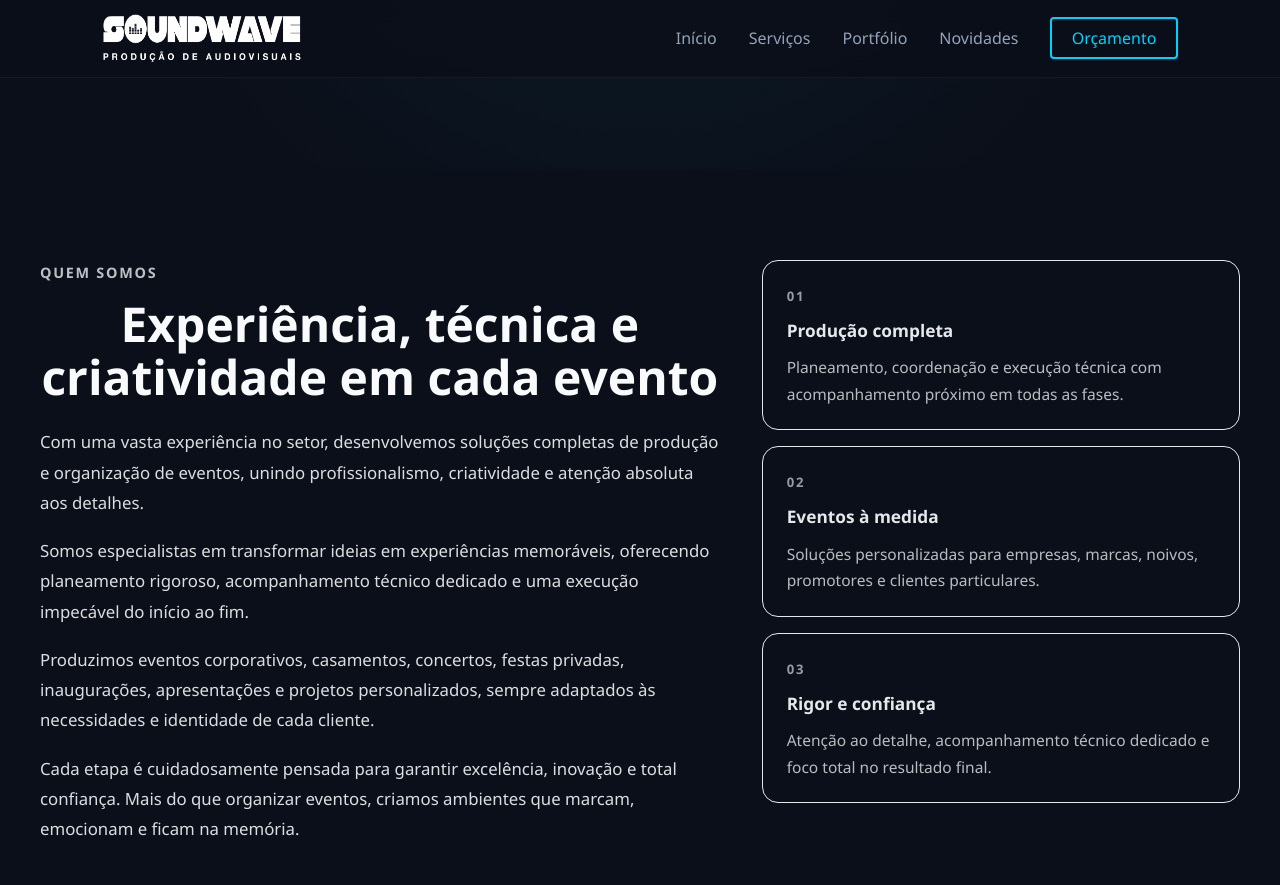
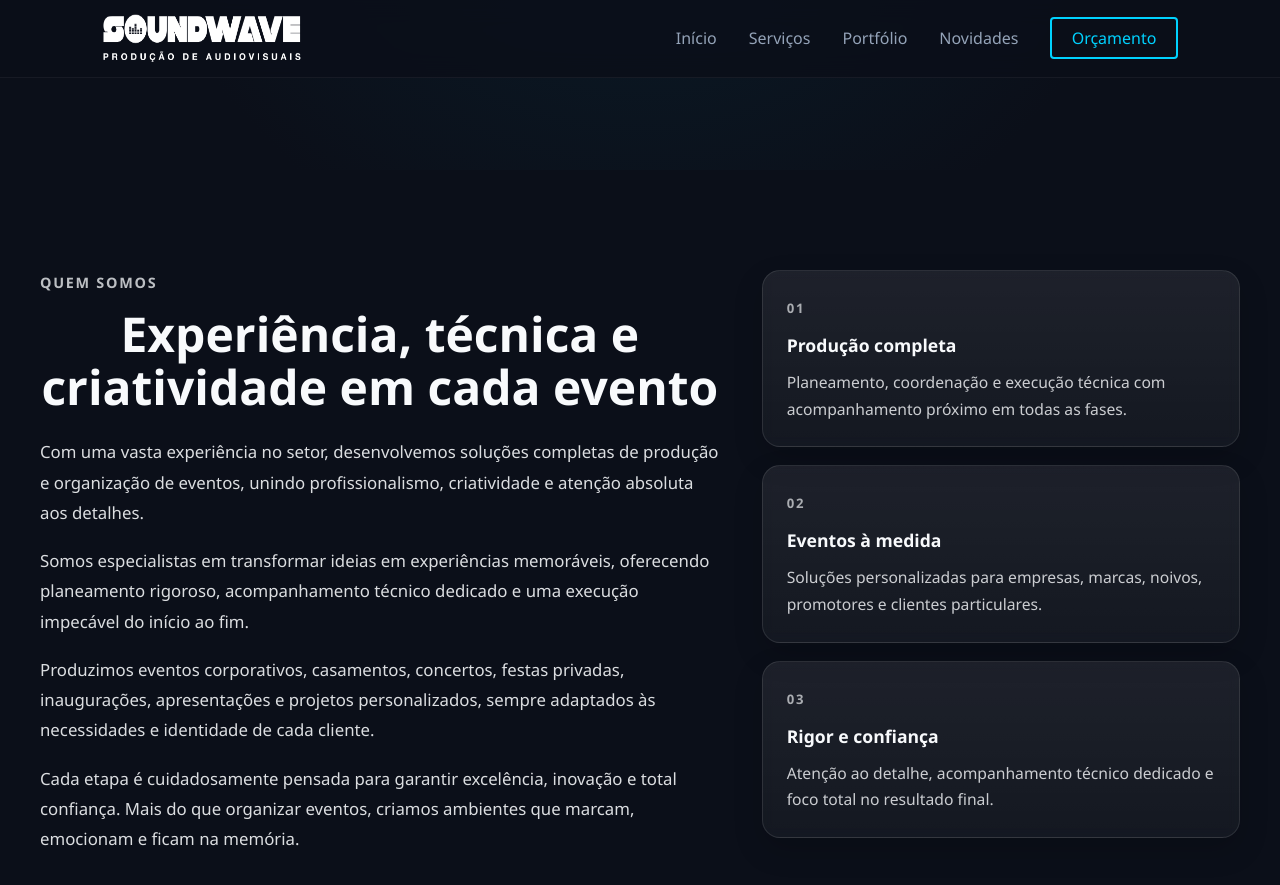
Before and after one commit to jaarego/jaarego.github.io, a Jekyll site: the page built from README.md, in a window 1280 px wide and 900 px high, scrolled down 718 px. Shown: the top 885 px of the window. Built offline with Jekyll 4.4.1, drawn with Linux system fonts in a browser that asks for light colours; our own code applies the rules of GitHub Pages for plain Markdown files.

Commit message:
quem somos-info

```diff
--- a/_sass/_info.scss
+++ b/_sass/_info.scss
@@ -1,20 +1,45 @@
+/* -------------------------------------------------
+   SECÇÃO "QUEM SOMOS"
+   Espaçamento exterior da secção.
+   Não forçamos um fundo novo para não quebrar
+   as cores já existentes no resto do site.
+------------------------------------------------- */
 .about-section {
-  padding: 90px 20px;
+  padding: 100px 20px;
+  color: inherit; /* Herda a cor base do texto do site */
+  background: transparent; /* Mantém a secção integrada no layout atual */
 }
 
+/* -------------------------------------------------
+   CONTENTOR PRINCIPAL
+   Centraliza o conteúdo e cria duas colunas:
+   - esquerda: texto institucional
+   - direita: cartões com destaques
+------------------------------------------------- */
 .about-container {
-  max-width: 1200px;
-  margin: 0 auto;
-  display: grid;
-  grid-template-columns: 1.35fr 0.95fr;
-  gap: 42px;
-  align-items: start;
+  max-width: 1200px; /* Largura máxima do conteúdo */
+  margin: 0 auto; /* Centra horizontalmente */
+  display: grid; /* Ativa o layout em grelha */
+  grid-template-columns: 1.35fr 0.95fr; /* Texto maior à esquerda, destaques à direita */
+  gap: 42px; /* Espaço entre as colunas */
+  align-items: start; /* Alinha tudo ao topo */
 }
 
+/* -------------------------------------------------
+   BLOCO DE TEXTO PRINCIPAL
+   Limita a largura para o texto respirar melhor
+   e ser mais confortável de ler.
+------------------------------------------------- */
 .about-content {
   max-width: 760px;
 }
 
+/* -------------------------------------------------
+   EYEBROW / PRÉ-TÍTULO
+   Pequeno rótulo acima do título principal.
+   Usa cor herdada para combinar com o site,
+   mas com opacidade menor para não competir.
+------------------------------------------------- */
 .about-eyebrow {
   display: inline-block;
   margin-bottom: 14px;
@@ -26,81 +51,132 @@
   opacity: 0.75;
 }
 
+/* -------------------------------------------------
+   TÍTULO PRINCIPAL DA SECÇÃO
+   Título responsivo com clamp para ajustar
+   entre mobile e desktop sem quebra brusca.
+------------------------------------------------- */
 .about-title {
   margin: 0 0 24px;
   font-size: clamp(2rem, 4vw, 3rem);
   line-height: 1.1;
   font-weight: 800;
-  color: inherit;
+  color: inherit; /* Mantém a mesma linguagem cromática do site */
 }
 
+/* -------------------------------------------------
+   PARÁGRAFOS DO TEXTO
+   Define leitura confortável e tom visual
+   ligeiramente mais suave do que o título.
+------------------------------------------------- */
 .about-text {
   margin: 0 0 18px;
   font-size: 1.05rem;
   line-height: 1.8;
   color: inherit;
-  opacity: 0.88;
+  opacity: 0.88; /* Suaviza o texto sem o apagar demasiado */
 }
 
+/* -------------------------------------------------
+   COLUNA DOS DESTAQUES
+   Empilha os cartões com espaçamento regular.
+------------------------------------------------- */
 .about-highlights {
   display: grid;
-  gap: 16px;
+  gap: 18px;
 }
 
+/* -------------------------------------------------
+   CARTÃO DE DESTAQUE
+   Aqui está a "mistura" que pediste:
+   - a secção geral continua transparente
+   - mas cada cartão mantém o efeito visual
+     rico da primeira versão
+   Isto devolve presença, volume e contraste.
+------------------------------------------------- */
 .highlight-card {
-  padding: 22px 24px;
-  border-radius: 16px;
-  border: 1px solid currentColor;
-  opacity: 0.92;
-  background: transparent;
+  padding: 24px;
+  background: linear-gradient(
+    180deg,
+    rgba(255, 255, 255, 0.08),
+    rgba(255, 255, 255, 0.04)
+  ); /* Fundo subtil com leve profundidade */
+  border: 1px solid rgba(255, 255, 255, 0.10); /* Borda suave */
+  border-radius: 18px; /* Cantos arredondados */
+  box-shadow: 0 12px 30px rgba(0, 0, 0, 0.16); /* Sombra discreta */
+  backdrop-filter: blur(6px); /* Efeito vidro suave */
+  -webkit-backdrop-filter: blur(6px); /* Suporte Safari */
 }
 
+/* -------------------------------------------------
+   NÚMERO DO CARTÃO
+   Ex.: 01, 02, 03
+   Dá ritmo e hierarquia visual aos destaques.
+------------------------------------------------- */
 .highlight-number {
   display: inline-block;
-  margin-bottom: 10px;
+  margin-bottom: 12px;
   font-size: 0.82rem;
   font-weight: 800;
   letter-spacing: 0.14em;
+  color: inherit;
   opacity: 0.65;
 }
 
+/* -------------------------------------------------
+   TÍTULO DE CADA CARTÃO
+   Elemento principal dentro da caixa.
+------------------------------------------------- */
 .highlight-card h3 {
   margin: 0 0 10px;
-  font-size: 1.08rem;
+  font-size: 1.1rem;
   font-weight: 700;
   color: inherit;
 }
 
+/* -------------------------------------------------
+   TEXTO DE APOIO DE CADA CARTÃO
+   Um pouco mais leve para criar hierarquia.
+------------------------------------------------- */
 .highlight-card p {
   margin: 0;
-  font-size: 0.97rem;
+  font-size: 0.98rem;
   line-height: 1.7;
   color: inherit;
   opacity: 0.8;
 }
 
+/* -------------------------------------------------
+   RESPONSIVO - TABLET E ECRÃS MÉDIOS
+   As duas colunas passam para uma só.
+------------------------------------------------- */
 @media (max-width: 960px) {
   .about-container {
-    grid-template-columns: 1fr;
-    gap: 28px;
+    grid-template-columns: 1fr; /* Tudo empilhado */
+    gap: 30px;
   }
 
   .about-section {
-    padding: 72px 20px;
+    padding: 72px 20px; /* Reduz o espaçamento vertical */
+  }
+
+  .about-title {
+    font-size: clamp(1.8rem, 7vw, 2.6rem);
   }
 }
 
+/* -------------------------------------------------
+   RESPONSIVO - MOBILE
+   Pequenos ajustes de leitura e densidade visual.
+------------------------------------------------- */
 @media (max-width: 640px) {
-  .about-title {
-    font-size: clamp(1.7rem, 7vw, 2.4rem);
-  }
-
-  .about-text,
-  .highlight-card p {
+  .about-text {
     font-size: 1rem;
+    line-height: 1.75;
   }
 
   .highlight-card {
     padding: 20px;
+    border-radius: 14px;
   }
 }
```
